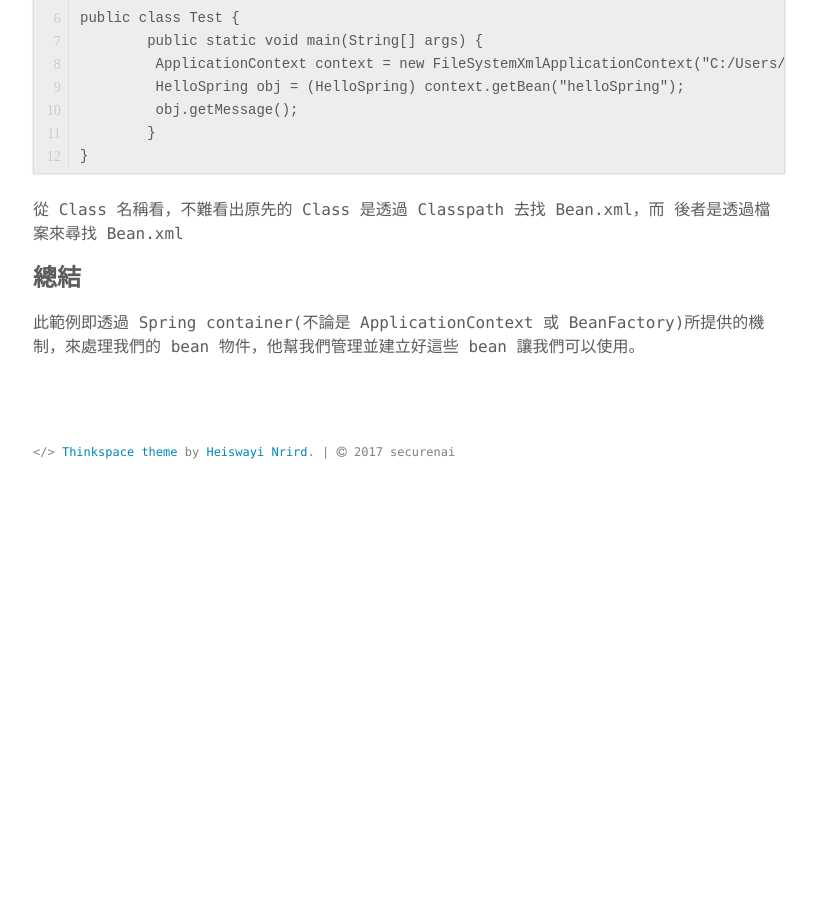
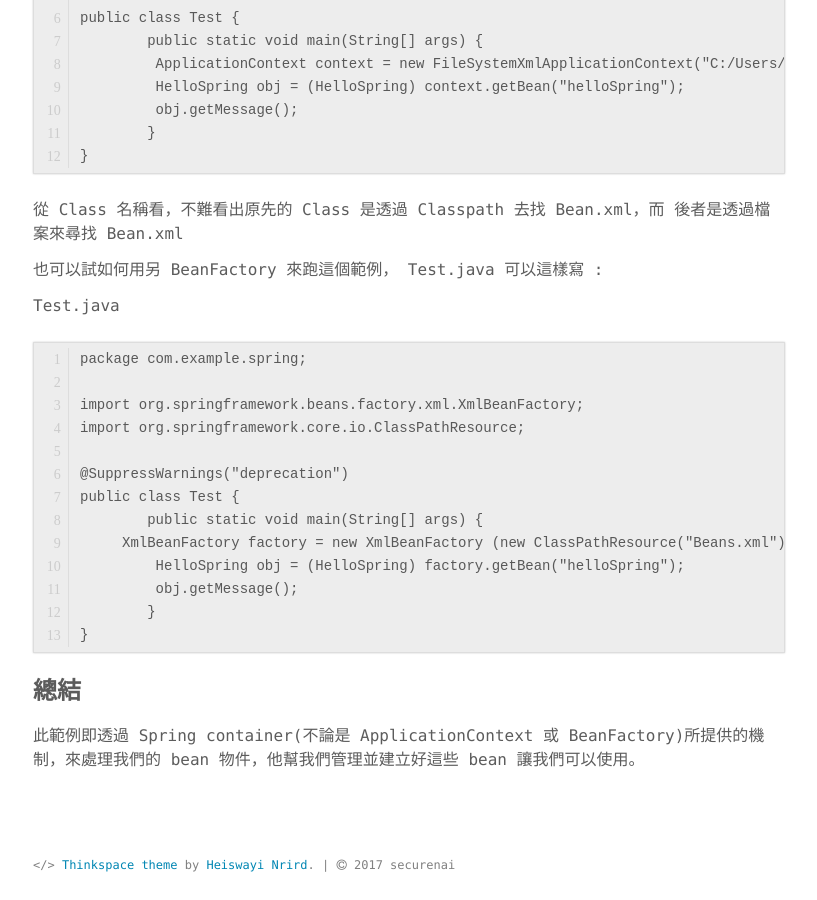
Before and after one commit to securenai/securenai.github.io, a Jekyll site: the page built from spring/spring_page2.md, in a window 1280 px wide and 900 px high, scrolled down 4637 px. Shown: the whole window, without its empty margins (231-1048 px from the left). Built offline with Jekyll 4.4.1, drawn with Linux system fonts in a browser that asks for light colours; our own code applies the rules of GitHub Pages for plain Markdown files; before the commit the page ends 5146 px from its top, so only the background shows below that.

Commit message:
Update spring_page2.md

````diff
--- a/spring/spring_page2.md
+++ b/spring/spring_page2.md
@@ -150,6 +150,25 @@ public class Test {
 ```
 從 Class 名稱看，不難看出原先的 Class 是透過 Classpath 去找 Bean.xml，而 後者是透過檔案來尋找 Bean.xml
 
+也可以試如何用另 BeanFactory 來跑這個範例， Test.java 可以這樣寫 :
+
+Test.java
+```
+package com.example.spring;
+
+import org.springframework.beans.factory.xml.XmlBeanFactory;
+import org.springframework.core.io.ClassPathResource;
+
+@SuppressWarnings("deprecation")
+public class Test {
+	public static void main(String[] args) {
+     XmlBeanFactory factory = new XmlBeanFactory (new ClassPathResource("Beans.xml"));
+	 HelloSpring obj = (HelloSpring) factory.getBean("helloSpring");
+	 obj.getMessage();
+	}
+}
+```
+
 ### 總結
 
 此範例即透過 Spring container(不論是 ApplicationContext 或 BeanFactory)所提供的機制，來處理我們的 bean 物件，他幫我們管理並建立好這些 bean 讓我們可以使用。
````
